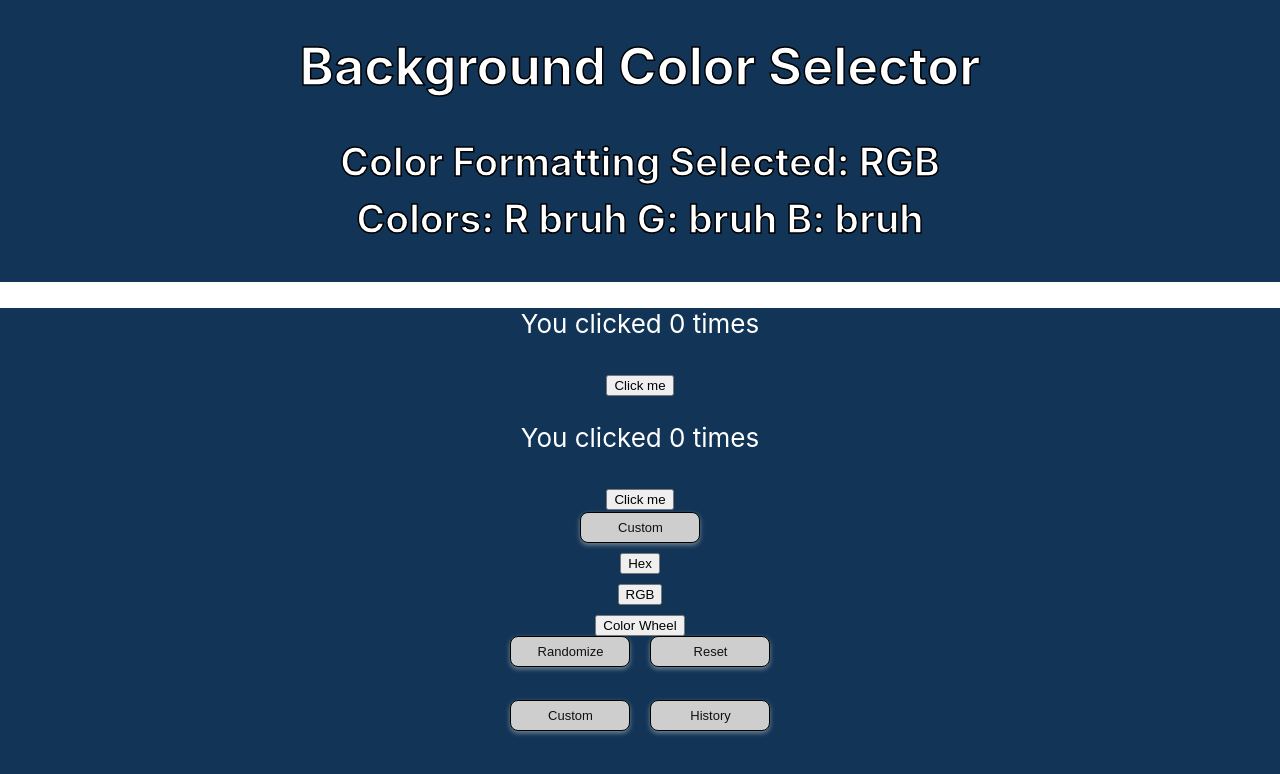
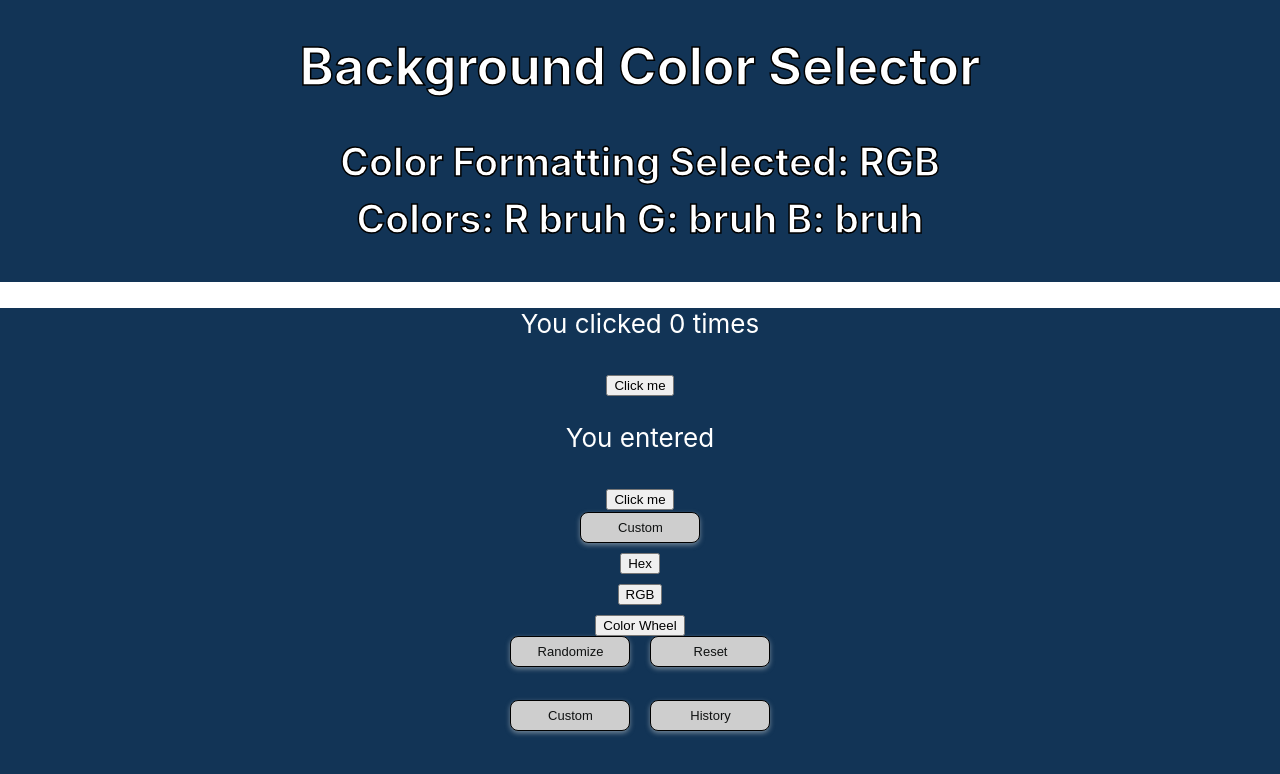
Before and after one commit to elliottingey/colors, a React (Create React App) app: page / in a window 1280 px wide. Shown: the top 774 px of the page. Built offline with nearby package versions, Linux system fonts and the light colour scheme.

Commit message:
kind of working hooks

```diff
--- a/src/App.tsx
+++ b/src/App.tsx
@@ -70,6 +70,22 @@ function ModeSelect(modeEnter: string) {
     console.log(mode);
 }
 **/
+function ModeSelect(modeEnter: string) {
+  const [mode, setMode] = useState<string>('');
+
+  return (
+    <div>
+      <p>You entered {mode}</p>
+      <button onClick={() => setMode(modeEnter)}>
+        Click me
+      </button>
+    </div>
+  );
+}
+
+
+
+
 
 function Bruh(numberEnter: number){
   const [num, setNum] = useState(0);
@@ -142,7 +158,7 @@ function App() {
 
       <body className="App-body" id="bodyID">
       {Bruh(8)}
-      {Bruh(10)}
+      {ModeSelect('please god i want this to just work')}
 
             <div>
       <div className="dropdown">
```
